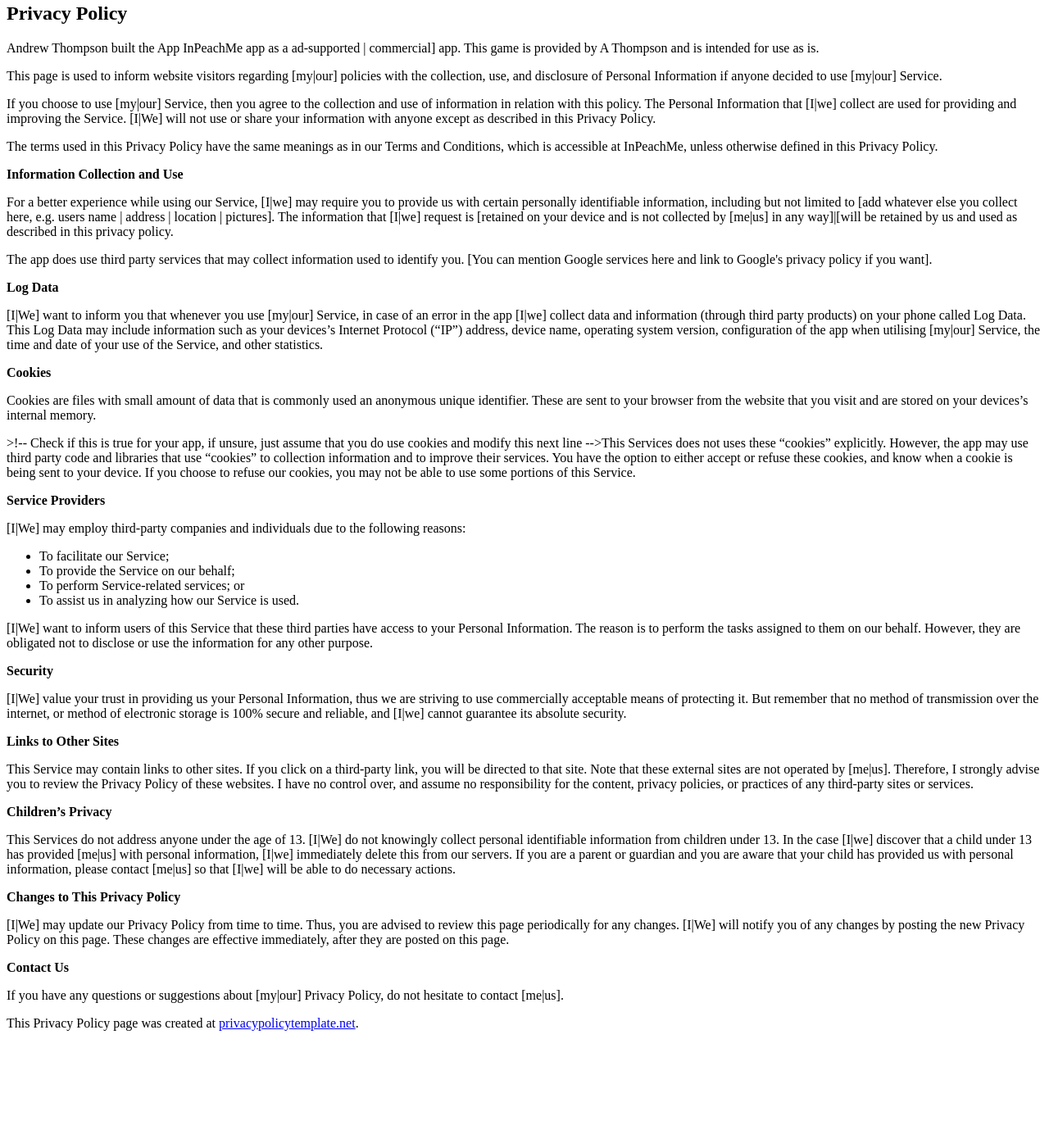
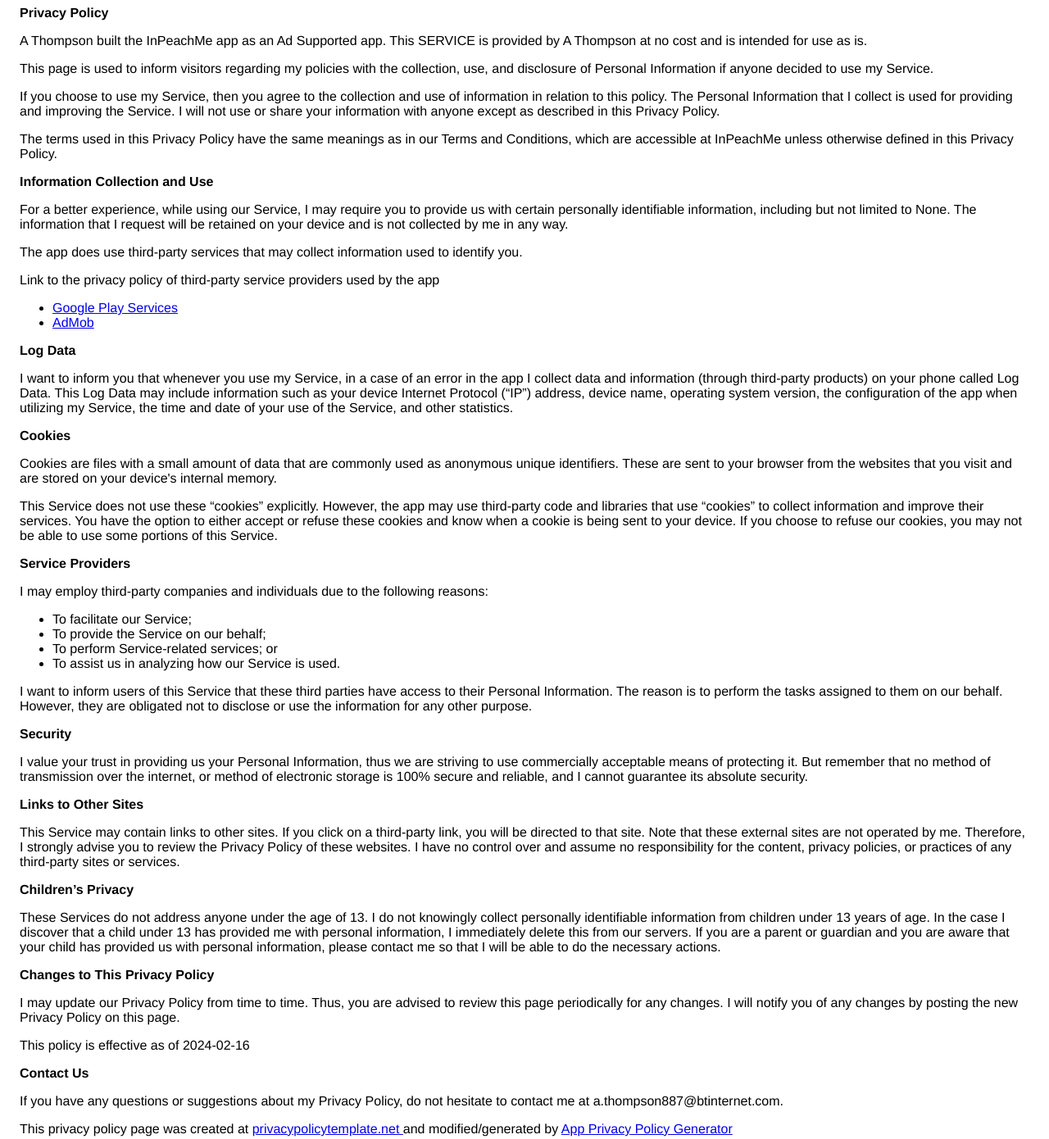
Before and after one commit to athompson887/athompson887.github.io, a plain HTML site: page index.html in a window 1280 px wide. Shown: the part 17-1407 px from the top of the page at 82% size. Before the commit the page ends 1291 px from the top, so only its background shows below. Drawn offline with Linux system fonts and the light colour scheme.

Commit message:
new privacy policy

```diff
--- a/index.html
+++ b/index.html
@@ -1,83 +1,109 @@
 <!DOCTYPE html>
-<html>
-<body>
-<h2>Privacy Policy</h2>
-<p>Andrew Thompson built the App InPeachMe app as a ad-supported | commercial] app. This game is provided by A Thompson and is intended
-    for use as is.</p>
-<p>This page is used to inform website visitors regarding [my|our] policies with the collection, use, and
-    disclosure of Personal Information if anyone decided to use [my|our] Service.</p>
-<p>If you choose to use [my|our] Service, then you agree to the collection and use of information in
-    relation with this policy. The Personal Information that [I|we] collect are used for providing and
-    improving the Service. [I|We] will not use or share your information with anyone except as described
-    in this Privacy Policy.</p>
-<p>The terms used in this Privacy Policy have the same meanings as in our Terms and Conditions,
-    which is accessible at InPeachMe, unless otherwise defined in this Privacy Policy.</p>
-
-<p><strong>Information Collection and Use</strong></p>
-<p>For a better experience while using our Service, [I|we] may require you to provide us with certain
-    personally identifiable information, including but not limited to [add whatever else you collect here, e.g. users name | address | location | pictures].
-	The information that [I|we] request is [retained on your device and is not
-    collected by [me|us] in any way]|[will be retained by us and used as described in this privacy policy.</p>
-<p>The app does use third party services that may collect information used to identify you. [You can mention Google services here and link to Google's privacy policy if you want].
-
-<p><strong>Log Data</strong></p>
-<p>[I|We] want to inform you that whenever you use [my|our] Service, in case of an error in the app [I|we] collect
-    data and information (through third party products) on your phone called Log Data. This Log Data
-    may include information such as your devices’s Internet Protocol (“IP”) address, device name,
-    operating system version, configuration of the app when utilising [my|our] Service, the time and date
-    of your use of the Service, and other statistics.</p>
-
-<p><strong>Cookies</strong></p>
-<p>Cookies are files with small amount of data that is commonly used an anonymous unique identifier.
-    These are sent to your browser from the website that you visit and are stored on your devices’s
-    internal memory.</p>
-<p>>!-- Check if this is true for your app, if unsure, just assume that you do use cookies and modify this next line -->This Services does not uses these “cookies” explicitly. However, the app may use third party code
-    and libraries that use “cookies” to collection information and to improve their services. You
-    have the option to either accept or refuse these cookies, and know when a cookie is being sent
-    to your device. If you choose to refuse our cookies, you may not be able to use some portions of
-    this Service.</p>
-
-<p><strong>Service Providers</strong></p> <!-- This part need seem like it's not needed, but if you use any Google services, or any other third party libraries, chances are, you need this. -->
-<p>[I|We] may employ third-party companies and individuals due to the following reasons:</p>
-<ul>
-    <li>To facilitate our Service;</li>
-    <li>To provide the Service on our behalf;</li>
-    <li>To perform Service-related services; or</li>
-    <li>To assist us in analyzing how our Service is used.</li>
-</ul>
-<p>[I|We] want to inform users of this Service that these third parties have access to your Personal
-    Information. The reason is to perform the tasks assigned to them on our behalf. However, they
-    are obligated not to disclose or use the information for any other purpose.</p>
-
-<p><strong>Security</strong></p>
-<p>[I|We] value your trust in providing us your Personal Information, thus we are striving to use
-    commercially acceptable means of protecting it. But remember that no method of transmission over
-    the internet, or method of electronic storage is 100% secure and reliable, and [I|we] cannot
-    guarantee its absolute security.</p>
-
-<p><strong>Links to Other Sites</strong></p>
-<p>This Service may contain links to other sites. If you click on a third-party link, you will be
-    directed to that site. Note that these external sites are not operated by [me|us]. Therefore, I
-    strongly advise you to review the Privacy Policy of these websites. I have no control over, and
-    assume no responsibility for the content, privacy policies, or practices of any third-party
-    sites or services.</p>
-
-<p><strong>Children’s Privacy</strong></p>
-<p>This Services do not address anyone under the age of 13. [I|We] do not knowingly collect personal
-    identifiable information from children under 13. In the case [I|we] discover that a child under 13
-    has provided [me|us] with personal information, [I|we] immediately delete this from our servers. If you
-    are a parent or guardian and you are aware that your child has provided us with personal
-    information, please contact [me|us] so that [I|we] will be able to do necessary actions.</p>
-
-<p><strong>Changes to This Privacy Policy</strong></p>
-<p>[I|We] may update our Privacy Policy from time to time. Thus, you are advised to review this page
-    periodically for any changes. [I|We] will notify you of any changes by posting the new Privacy Policy
-    on this page. These changes are effective immediately, after they are posted on this page.</p>
-
-<p><strong>Contact Us</strong></p>
-<p>If you have any questions or suggestions about [my|our] Privacy Policy, do not hesitate to contact
-    [me|us].</p>
-<p>This Privacy Policy page was created at <a href="https://privacypolicytemplate.net"
-                                              target="_blank">privacypolicytemplate.net</a>.</p>
-</body>
-</html>
+    <html>
+    <head>
+      <meta charset='utf-8'>
+      <meta name='viewport' content='width=device-width'>
+      <title>Privacy Policy</title>
+      <style> body { font-family: 'Helvetica Neue', Helvetica, Arial, sans-serif; padding:1em; } </style>
+    </head>
+    <body>
+    <strong>Privacy Policy</strong> <p>
+                  A Thompson built the InPeachMe app as
+                  an Ad Supported app. This SERVICE is provided by
+                  A Thompson at no cost and is intended for use as
+                  is.
+                </p> <p>
+                  This page is used to inform visitors regarding my
+                  policies with the collection, use, and disclosure of Personal
+                  Information if anyone decided to use my Service.
+                </p> <p>
+                  If you choose to use my Service, then you agree to
+                  the collection and use of information in relation to this
+                  policy. The Personal Information that I collect is
+                  used for providing and improving the Service. I will not use or share your information with
+                  anyone except as described in this Privacy Policy.
+                </p> <p>
+                  The terms used in this Privacy Policy have the same meanings
+                  as in our Terms and Conditions, which are accessible at
+                  InPeachMe unless otherwise defined in this Privacy Policy.
+                </p> <p><strong>Information Collection and Use</strong></p> <p>
+                  For a better experience, while using our Service, I
+                  may require you to provide us with certain personally
+                  identifiable information, including but not limited to None. The information that
+                  I request will be retained on your device and is not collected by me in any way.
+                </p> <div><p>
+                    The app does use third-party services that may collect
+                    information used to identify you.
+                  </p> <p>
+                    Link to the privacy policy of third-party service providers used
+                    by the app
+                  </p> <ul><li><a href="https://www.google.com/policies/privacy/" target="_blank" rel="noopener noreferrer">Google Play Services</a></li><li><a href="https://support.google.com/admob/answer/6128543?hl=en" target="_blank" rel="noopener noreferrer">AdMob</a></li><!----><!----><!----><!----><!----><!----><!----><!----><!----><!----><!----><!----><!----><!----><!----><!----><!----><!----><!----><!----><!----><!----><!----><!----><!----><!----><!----></ul></div> <p><strong>Log Data</strong></p> <p>
+                  I want to inform you that whenever you
+                  use my Service, in a case of an error in the app
+                  I collect data and information (through third-party
+                  products) on your phone called Log Data. This Log Data may
+                  include information such as your device Internet Protocol
+                  (“IP”) address, device name, operating system version, the
+                  configuration of the app when utilizing my Service,
+                  the time and date of your use of the Service, and other
+                  statistics.
+                </p> <p><strong>Cookies</strong></p> <p>
+                  Cookies are files with a small amount of data that are
+                  commonly used as anonymous unique identifiers. These are sent
+                  to your browser from the websites that you visit and are
+                  stored on your device's internal memory.
+                </p> <p>
+                  This Service does not use these “cookies” explicitly. However,
+                  the app may use third-party code and libraries that use
+                  “cookies” to collect information and improve their services.
+                  You have the option to either accept or refuse these cookies
+                  and know when a cookie is being sent to your device. If you
+                  choose to refuse our cookies, you may not be able to use some
+                  portions of this Service.
+                </p> <p><strong>Service Providers</strong></p> <p>
+                  I may employ third-party companies and
+                  individuals due to the following reasons:
+                </p> <ul><li>To facilitate our Service;</li> <li>To provide the Service on our behalf;</li> <li>To perform Service-related services; or</li> <li>To assist us in analyzing how our Service is used.</li></ul> <p>
+                  I want to inform users of this Service
+                  that these third parties have access to their Personal
+                  Information. The reason is to perform the tasks assigned to
+                  them on our behalf. However, they are obligated not to
+                  disclose or use the information for any other purpose.
+                </p> <p><strong>Security</strong></p> <p>
+                  I value your trust in providing us your
+                  Personal Information, thus we are striving to use commercially
+                  acceptable means of protecting it. But remember that no method
+                  of transmission over the internet, or method of electronic
+                  storage is 100% secure and reliable, and I cannot
+                  guarantee its absolute security.
+                </p> <p><strong>Links to Other Sites</strong></p> <p>
+                  This Service may contain links to other sites. If you click on
+                  a third-party link, you will be directed to that site. Note
+                  that these external sites are not operated by me.
+                  Therefore, I strongly advise you to review the
+                  Privacy Policy of these websites. I have
+                  no control over and assume no responsibility for the content,
+                  privacy policies, or practices of any third-party sites or
+                  services.
+                </p> <p><strong>Children’s Privacy</strong></p> <div><p>
+                    These Services do not address anyone under the age of 13.
+                    I do not knowingly collect personally
+                    identifiable information from children under 13 years of age. In the case
+                    I discover that a child under 13 has provided
+                    me with personal information, I immediately
+                    delete this from our servers. If you are a parent or guardian
+                    and you are aware that your child has provided us with
+                    personal information, please contact me so that
+                    I will be able to do the necessary actions.
+                  </p></div> <!----> <p><strong>Changes to This Privacy Policy</strong></p> <p>
+                  I may update our Privacy Policy from
+                  time to time. Thus, you are advised to review this page
+                  periodically for any changes. I will
+                  notify you of any changes by posting the new Privacy Policy on
+                  this page.
+                </p> <p>This policy is effective as of 2024-02-16</p> <p><strong>Contact Us</strong></p> <p>
+                  If you have any questions or suggestions about my
+                  Privacy Policy, do not hesitate to contact me at a.thompson887@btinternet.com.
+                </p> <p>This privacy policy page was created at <a href="https://privacypolicytemplate.net" target="_blank" rel="noopener noreferrer">privacypolicytemplate.net </a>and modified/generated by <a href="https://app-privacy-policy-generator.nisrulz.com/" target="_blank" rel="noopener noreferrer">App Privacy Policy Generator</a></p>
+    </body>
+    </html>
```
